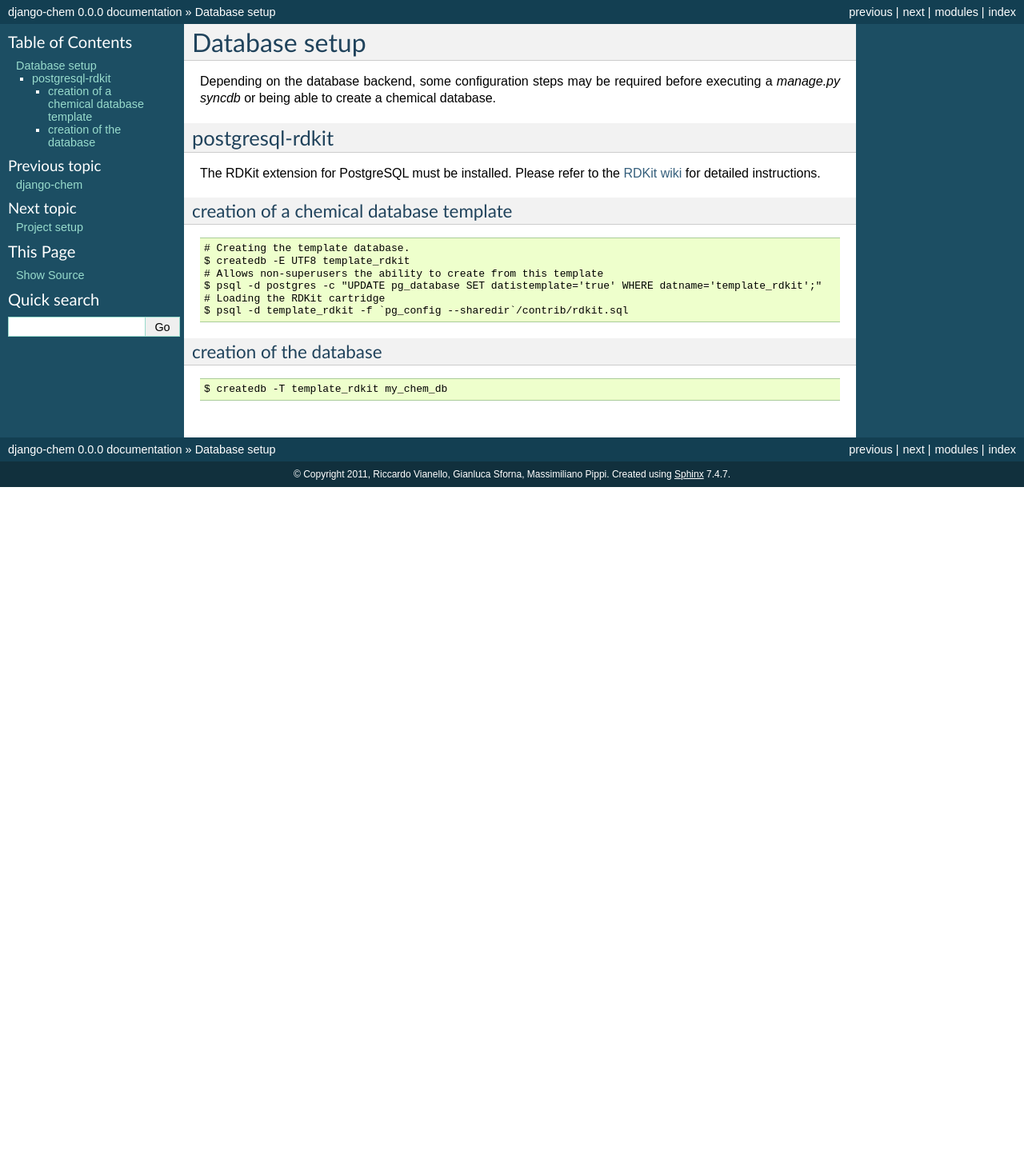
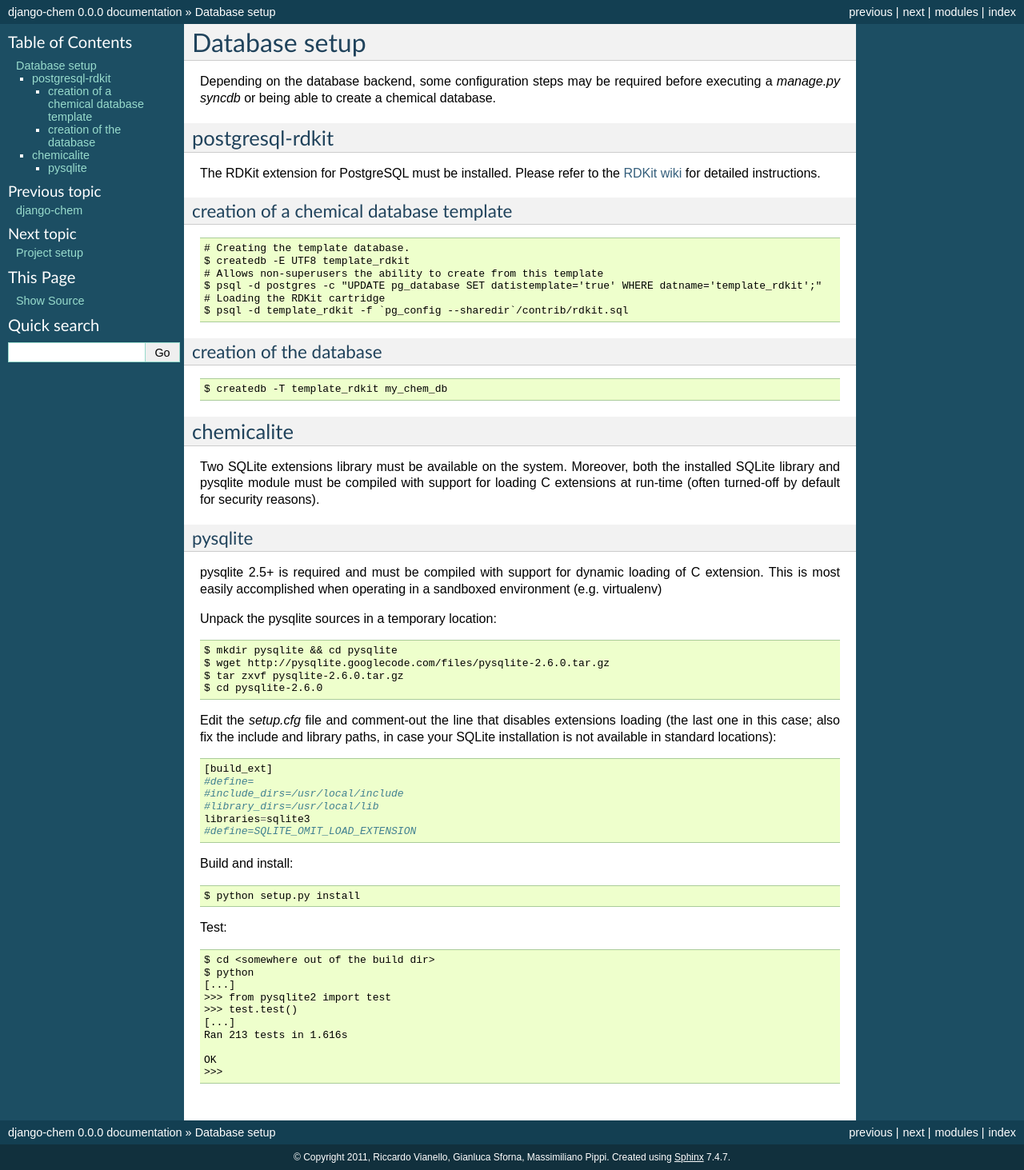
Before and after one commit to rvianello/django-chem, a Sphinx documentation site: the page built from docs/database_setup.rst, in a window 1280 px wide. Shown: the whole page at 80% size. Built offline with Sphinx 7.4.7, drawn with Linux system fonts in a browser that asks for light colours; before the commit the page ends 900 px from its top, so only the background shows below that.

Commit message:
pysqlite setup

```diff
--- a/docs/database_setup.rst
+++ b/docs/database_setup.rst
@@ -26,3 +26,61 @@
 ::
 
     $ createdb -T template_rdkit my_chem_db
+
+chemicalite
+-----------
+
+Two SQLite extensions library must be available on the system. Moreover, both
+the installed SQLite library and pysqlite module must be compiled with support
+for loading C extensions at run-time (often turned-off by default for security
+reasons).
+
+pysqlite
+^^^^^^^^
+
+pysqlite 2.5+ is required and must be compiled with support for dynamic
+loading of C extension. This is most easily accomplished when operating in a
+sandboxed environment (e.g. virtualenv)
+
+Unpack the pysqlite sources in a temporary location:
+
+::
+
+    $ mkdir pysqlite && cd pysqlite
+    $ wget http://pysqlite.googlecode.com/files/pysqlite-2.6.0.tar.gz
+    $ tar zxvf pysqlite-2.6.0.tar.gz
+    $ cd pysqlite-2.6.0
+
+Edit the `setup.cfg` file and comment-out the line that disables extensions
+loading (the last one in this case; also fix the include and library paths, in
+case your SQLite installation is not available in standard locations):
+
+::
+
+    [build_ext]
+    #define=
+    #include_dirs=/usr/local/include
+    #library_dirs=/usr/local/lib
+    libraries=sqlite3
+    #define=SQLITE_OMIT_LOAD_EXTENSION
+
+Build and install:
+
+::
+
+    $ python setup.py install
+
+Test:
+
+::
+
+    $ cd <somewhere out of the build dir>
+    $ python
+    [...]
+    >>> from pysqlite2 import test
+    >>> test.test()
+    [...]
+    Ran 213 tests in 1.616s
+
+    OK
+    >>>
```
